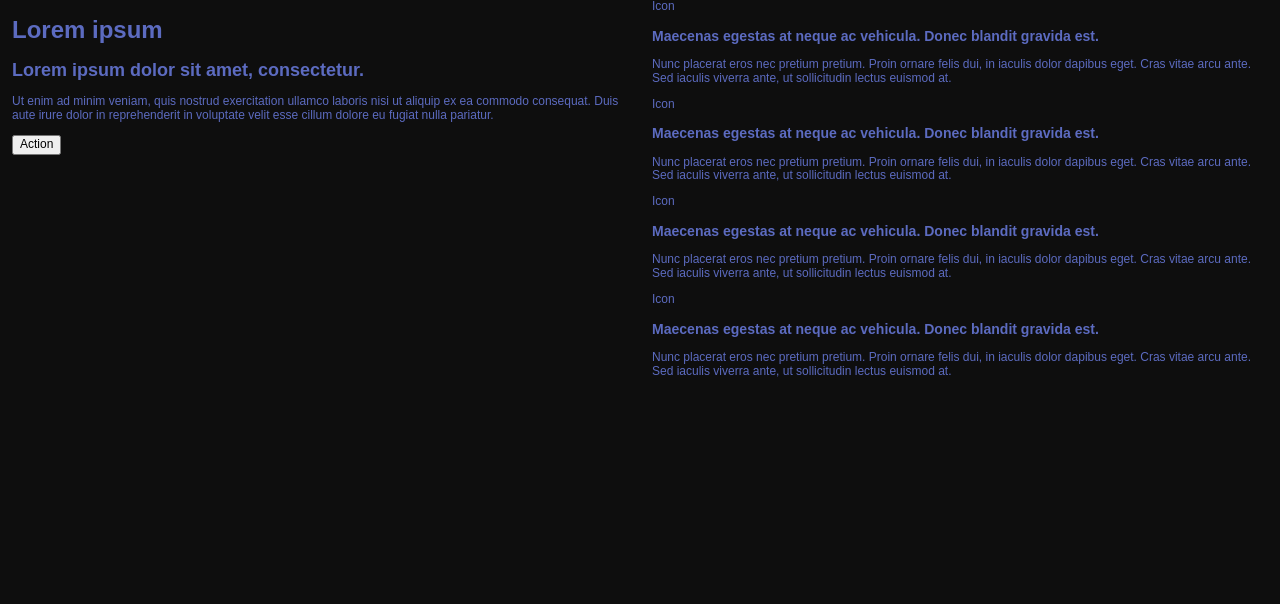
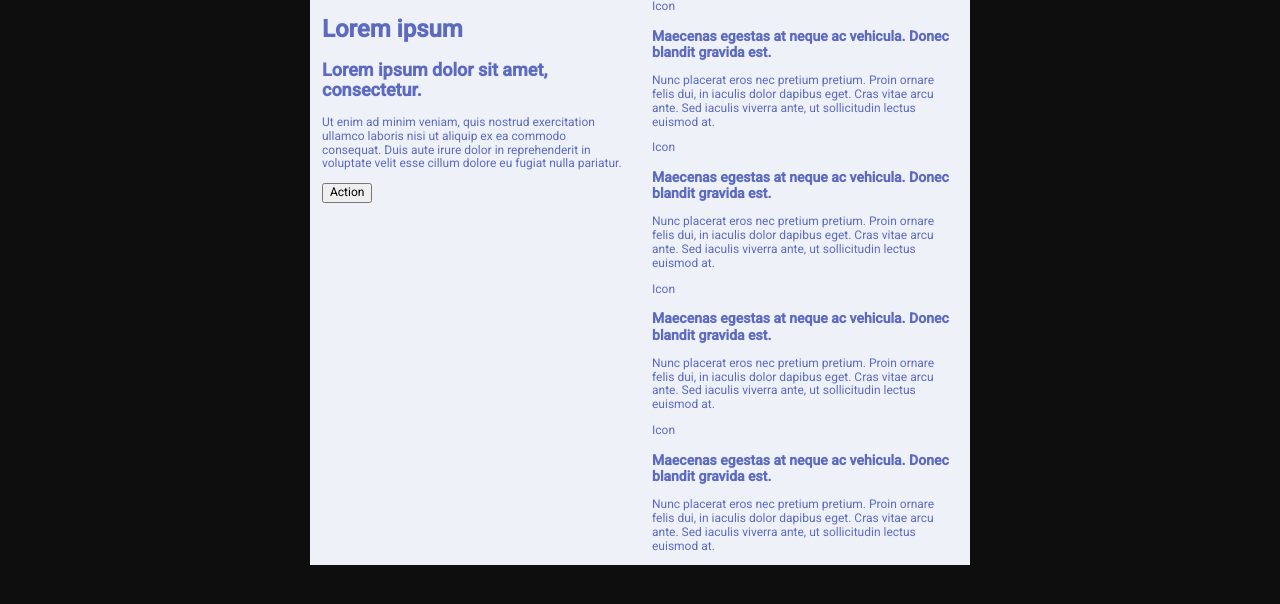
Before and after one commit to doforever/shuffle-task1, a website: page index.html in a window 1280 px wide. Drawn offline with nearby package versions, Linux system fonts and the light colour scheme; files that its build step writes are made by us from their sources.

Commit message:
Change default font

```diff
--- a/index.html
+++ b/index.html
@@ -4,11 +4,15 @@
 <head>
   <meta charset="UTF-8">
   <meta name="viewport" content="width=device-width, initial-scale=1.0">
-  <title>Suffle dev task 1</title>
+  <title>Shuffle dev task 1</title>
+  <link rel="preconnect" href="https://fonts.googleapis.com">
+  <link rel="preconnect" href="https://fonts.gstatic.com" crossorigin>
+  <link href="https://fonts.googleapis.com/css2?family=Roboto:wght@300;400;500&display=swap" rel="stylesheet">
   <link rel="stylesheet" href="vendor/normalize.css">
   <link rel="stylesheet" href="css/style.css">
 </head>
 <body>
+  <div class="container">
     <section class="section">
       <div class="row">
         <div class="col-sm-12 col-md-6">
@@ -66,5 +70,6 @@
         </div>
       </div>
     </section>
+  </div>
 </body>
 </html>
--- a/package.json
+++ b/package.json
@@ -17,7 +17,7 @@
     "build-dev:sass": "node-sass --output-style expanded --source-map true -o css sass",
     "watch": "npm-run-all build:* build-dev -p watch:*",
     "watch:browsersync": "browser-sync start --server --files \"css/*.css\" \"*.html\"",
-    "watch:sassprefixer": "onchange sass/*.scss -- npm run build-dev"
+    "watch:sassprefixer": "onchange sass/**/*.scss -- npm run build-dev"
   },
   "author": "",
   "license": "ISC",
--- a/sass/_settings.scss
+++ b/sass/_settings.scss
@@ -7,7 +7,7 @@ $color-info: #1e88e5;
 $color-success: #43a048;
 $color-violet: #8d25ab;
 
-$font-text: Arial, Helvetica, sans-serif;
+$font-text: 'Roboto', sans-serif;
 
 $base-size: 12px;
 $radius: 4px;
--- a/sass/components/_section.scss
+++ b/sass/components/_section.scss
@@ -0,0 +1,3 @@
+.section {
+  background-color: lighten($color-primary, 40%);
+}
```
Also changed, not shown: css/style.css, 1 other file. Lines whose indentation alone changed are shown as unchanged.
